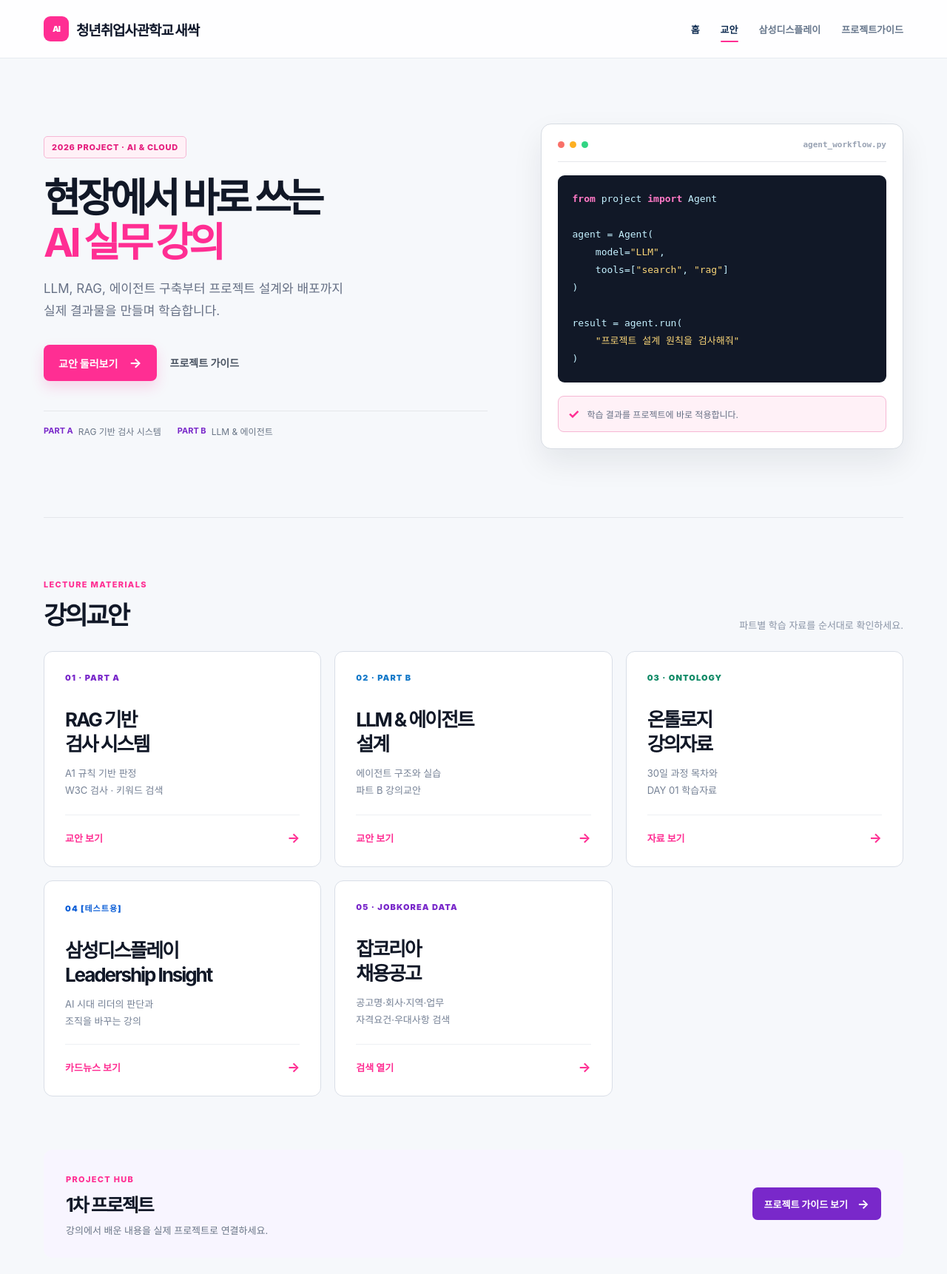
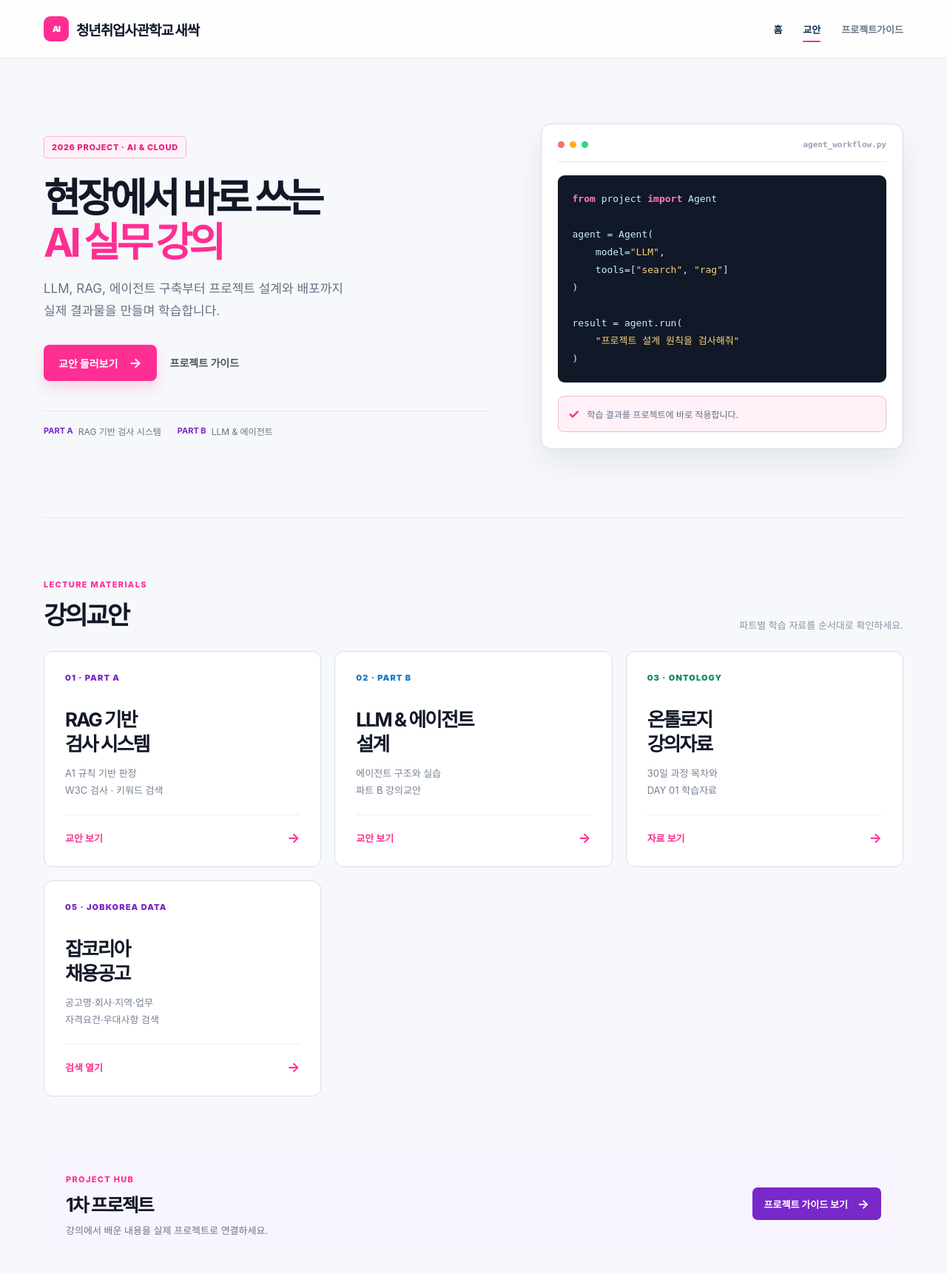
Before and after one commit to pjm9889/ai-cloud-study, a FastAPI app: page / in a window 1280 px wide. Shown: the top 1722 px of the page at 74% size. Run offline with FastAPI, Linux system fonts and the light colour scheme.

Commit message:
Remove Samsung Display links from homepage

```diff
--- a/templates/base.html
+++ b/templates/base.html
@@ -14,7 +14,6 @@
       <nav class="main-nav" aria-label="주요 메뉴">
         <a href="/">홈</a>
         <a href="/lectures/files/index.html">교안</a>
-        <a href="/lectures/files/samsung-display.html">삼성디스플레이</a>
         <a href="/guide">프로젝트가이드</a>
       </nav>
     </div>
--- a/templates/home.html
+++ b/templates/home.html
@@ -55,12 +55,6 @@ result = agent.run(
         <p>30일 과정 목차와<br>DAY 01 학습자료</p>
         <strong>자료 보기 <b>→</b></strong>
       </a>
-      <a class="track-card track-display" href="/lectures/files/samsung-display.html">
-        <div class="track-label">04 [테스트용]</div>
-        <h3>삼성디스플레이<br>Leadership Insight</h3>
-        <p>AI 시대 리더의 판단과<br>조직을 바꾸는 강의</p>
-        <strong>카드뉴스 보기 <b>→</b></strong>
-      </a>
       <a class="track-card track-search" href="/lectures/files/job-search.html">
         <div class="track-label">05 · JOBKOREA DATA</div>
         <h3>잡코리아<br>채용공고</h3>
```
